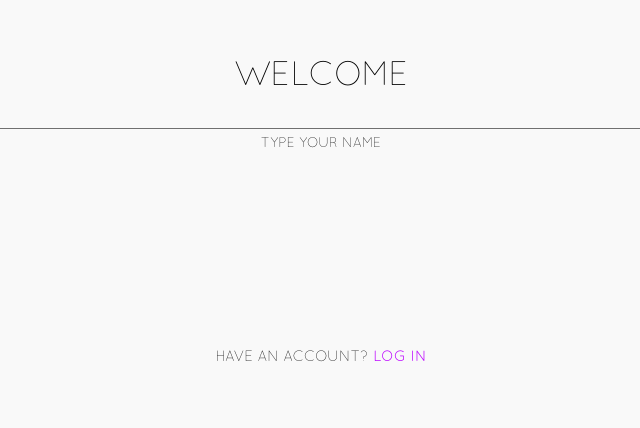
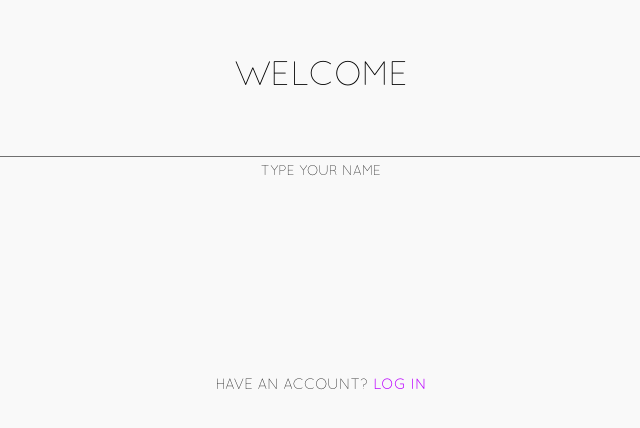
Before and after one commit to Lenkly/festivent, a React (Create React App) app in the folder client/: page / in a window 1280 px wide. Shown: the part 194-622 px from the top of the page, without its empty margins (319-959 px from the left). Built offline with nearby package versions, Linux system fonts and the light colour scheme.

Commit message:
Adjust styls and set maxlength of name

```diff
--- a/client/src/components/Input.js
+++ b/client/src/components/Input.js
@@ -11,7 +11,7 @@ const Input = styled.input`
   border: none;
   border-bottom: 1px solid #707070;
   cursor: text;
-  padding: ${(props) => inputText[props.size].padding};
+  padding-top: ${(props) => inputText[props.size].padding};
   font-size: ${(props) => inputText[props.size].fontsize};
   &::placeholder {
     font-family: 'Quicksand Light', sans-serif;
@@ -21,8 +21,8 @@ const Input = styled.input`
 `;
 
 const inputText = {
-  Name: { padding: '6px', fontsize: '1.56rem', width: '80%' },
-  User: { padding: '5px', fontsize: '1.25rem', width: '100%' },
+  Name: { padding: '30px', fontsize: '34px', width: '80%' },
+  User: { padding: '30px', fontsize: '20px', width: '100%' },
 };
 
 export default Input;
--- a/client/src/pages/Welcome.js
+++ b/client/src/pages/Welcome.js
@@ -64,7 +64,13 @@ function Welcome() {
     <Content>
       <Form>
         <WelcomeText>Welcome</WelcomeText>
-        <Input type="text" size="Name" value={nameUser} onChange={onChange} />
+        <Input
+          type="text"
+          size="Name"
+          maxLength={11}
+          value={nameUser}
+          onChange={onChange}
+        />
         <NameText>Type Your Name</NameText>
         <LoginLink>
           <LoginText>Have An Account?</LoginText>
```
